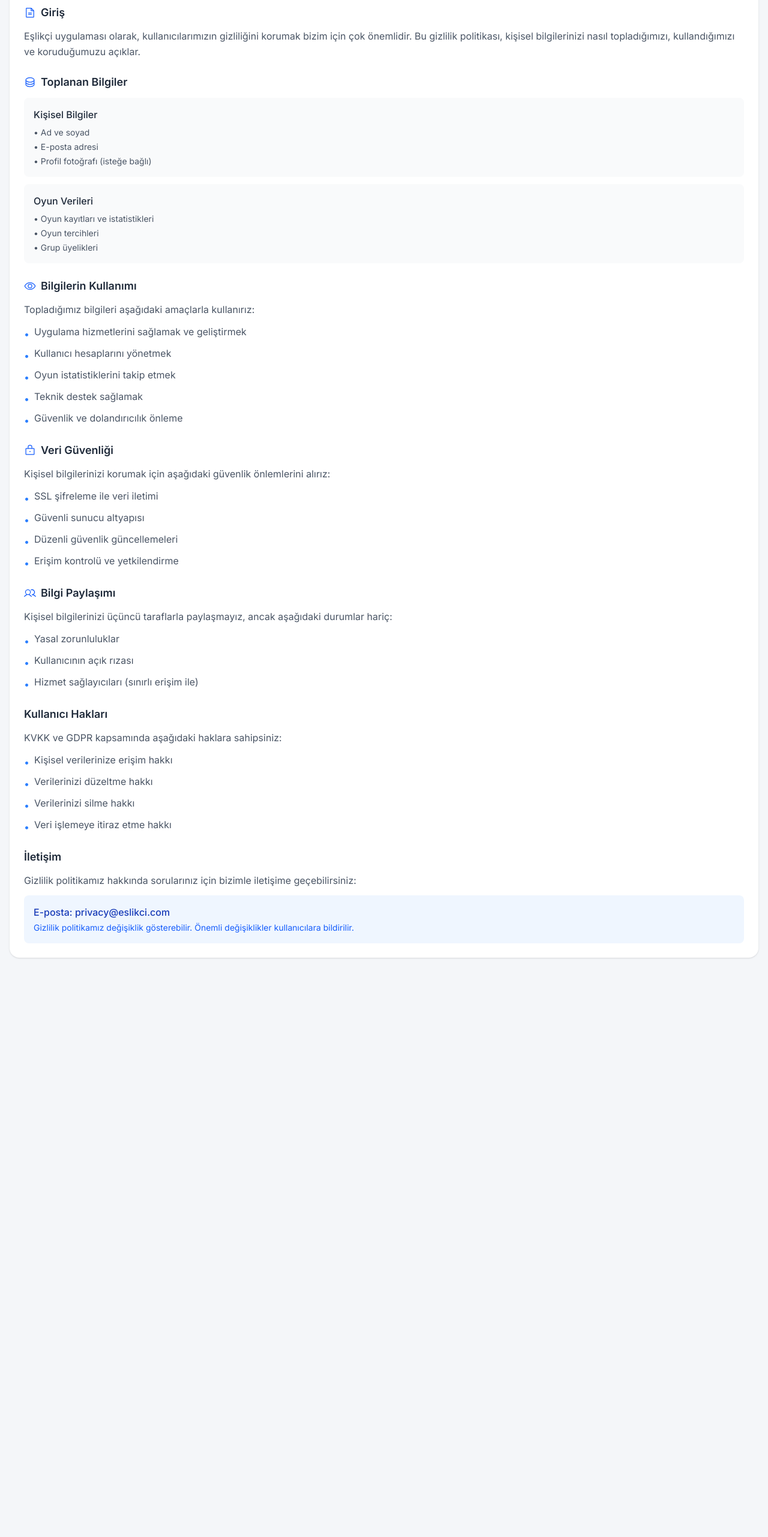
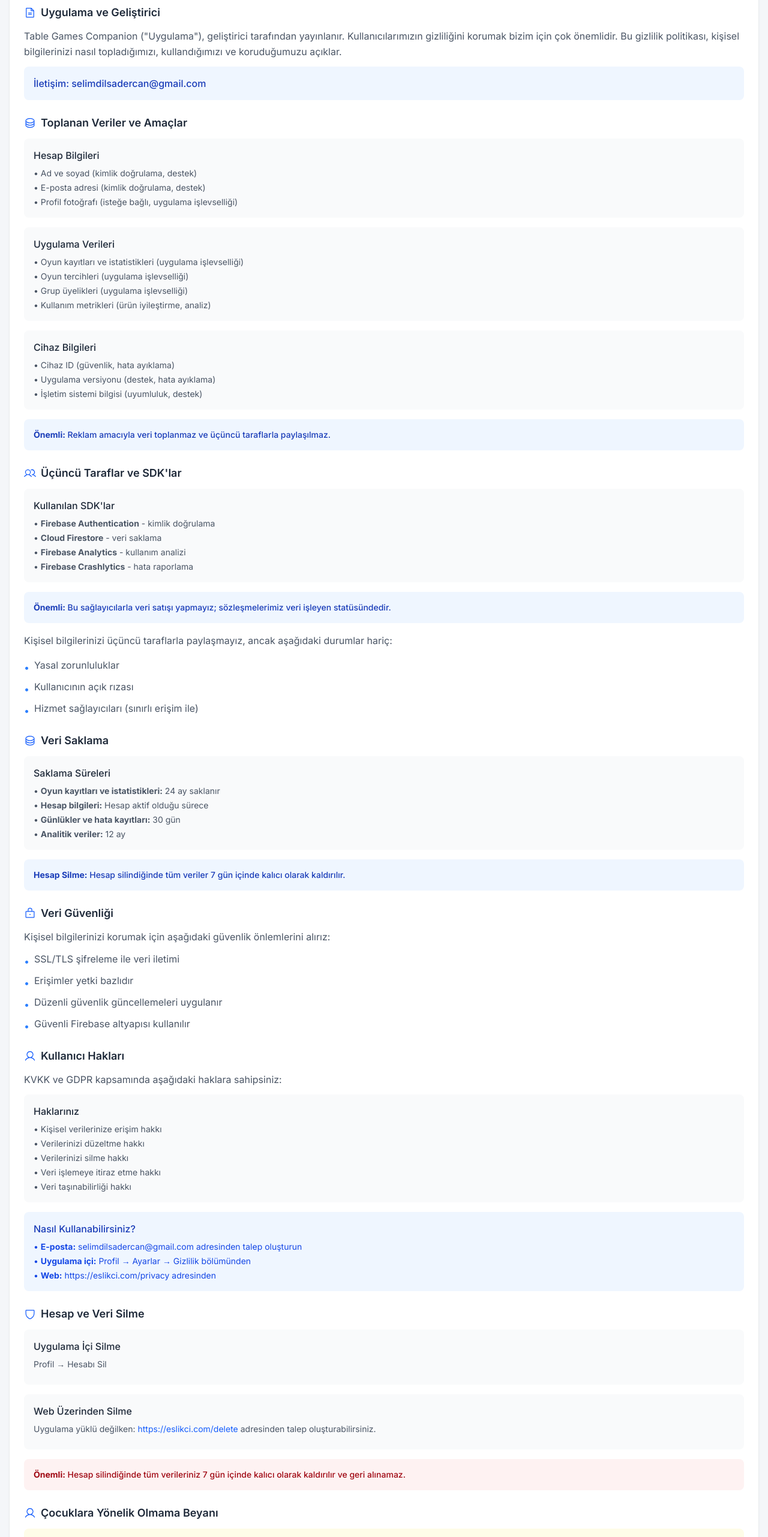
Before and after one commit to selimdilsadercan/eslikci, a Next.js app: page /privacy in a window 1280 px wide. Shown: the part 234-2797 px from the top of the page at 60% size. Before the commit the page ends 1935 px from the top, so only its background shows below. Built offline with nearby package versions, Linux system fonts and the light colour scheme; no server answers.

Commit message:
privacy update

```diff
--- a/app/privacy/page.tsx
+++ b/app/privacy/page.tsx
@@ -1,7 +1,7 @@
 'use client';
 
 import { useRouter } from 'next/navigation';
-import { ArrowLeft, Shield, Eye, Lock, Database, Users, FileText } from '@phosphor-icons/react';
+import { ArrowLeft, Shield, Eye, Lock, Database, Users, FileText, User } from '@phosphor-icons/react';
 import Header from '@/components/Header';
 
 export default function PrivacyPolicyPage() {
@@ -40,71 +40,121 @@ export default function PrivacyPolicyPage() {
             <section>
               <h2 className="text-lg font-semibold text-gray-800 mb-3 flex items-center space-x-2">
                 <FileText size={20} className="text-blue-600" />
-                <span>Giriş</span>
+                <span>Uygulama ve Geliştirici</span>
               </h2>
               <p className="text-gray-600 leading-relaxed">
-                Eşlikçi uygulaması olarak, kullanıcılarımızın gizliliğini korumak bizim için çok önemlidir.
+                Table Games Companion ("Uygulama"), geliştirici tarafından yayınlanır.
+                Kullanıcılarımızın gizliliğini korumak bizim için çok önemlidir.
                 Bu gizlilik politikası, kişisel bilgilerinizi nasıl topladığımızı, kullandığımızı ve koruduğumuzu açıklar.
               </p>
+              <div className="bg-blue-50 p-4 rounded-lg mt-3">
+                <p className="text-blue-800 font-medium">İletişim: selimdilsadercan@gmail.com</p>
+              </div>
             </section>
 
             {/* Data Collection */}
             <section>
               <h2 className="text-lg font-semibold text-gray-800 mb-3 flex items-center space-x-2">
                 <Database size={20} className="text-blue-600" />
-                <span>Toplanan Bilgiler</span>
+                <span>Toplanan Veriler ve Amaçlar</span>
               </h2>
-              <div className="space-y-3">
+              <div className="space-y-4">
                 <div className="bg-gray-50 p-4 rounded-lg">
-                  <h3 className="font-medium text-gray-800 mb-2">Kişisel Bilgiler</h3>
+                  <h3 className="font-medium text-gray-800 mb-2">Hesap Bilgileri</h3>
                   <ul className="text-gray-600 space-y-1 text-sm">
-                    <li>• Ad ve soyad</li>
-                    <li>• E-posta adresi</li>
-                    <li>• Profil fotoğrafı (isteğe bağlı)</li>
+                    <li>• Ad ve soyad (kimlik doğrulama, destek)</li>
+                    <li>• E-posta adresi (kimlik doğrulama, destek)</li>
+                    <li>• Profil fotoğrafı (isteğe bağlı, uygulama işlevselliği)</li>
                   </ul>
                 </div>
                 <div className="bg-gray-50 p-4 rounded-lg">
-                  <h3 className="font-medium text-gray-800 mb-2">Oyun Verileri</h3>
+                  <h3 className="font-medium text-gray-800 mb-2">Uygulama Verileri</h3>
                   <ul className="text-gray-600 space-y-1 text-sm">
-                    <li>• Oyun kayıtları ve istatistikleri</li>
-                    <li>• Oyun tercihleri</li>
-                    <li>• Grup üyelikleri</li>
+                    <li>• Oyun kayıtları ve istatistikleri (uygulama işlevselliği)</li>
+                    <li>• Oyun tercihleri (uygulama işlevselliği)</li>
+                    <li>• Grup üyelikleri (uygulama işlevselliği)</li>
+                    <li>• Kullanım metrikleri (ürün iyileştirme, analiz)</li>
                   </ul>
+                </div>
+                <div className="bg-gray-50 p-4 rounded-lg">
+                  <h3 className="font-medium text-gray-800 mb-2">Cihaz Bilgileri</h3>
+                  <ul className="text-gray-600 space-y-1 text-sm">
+                    <li>• Cihaz ID (güvenlik, hata ayıklama)</li>
+                    <li>• Uygulama versiyonu (destek, hata ayıklama)</li>
+                    <li>• İşletim sistemi bilgisi (uyumluluk, destek)</li>
+                  </ul>
+                </div>
+                <div className="bg-blue-50 p-4 rounded-lg">
+                  <p className="text-blue-800 font-medium text-sm">
+                    <strong>Önemli:</strong> Reklam amacıyla veri toplanmaz ve üçüncü taraflarla paylaşılmaz.
+                  </p>
                 </div>
               </div>
             </section>
 
-            {/* Data Usage */}
+            {/* Third Party Sharing */}
             <section>
               <h2 className="text-lg font-semibold text-gray-800 mb-3 flex items-center space-x-2">
-                <Eye size={20} className="text-blue-600" />
-                <span>Bilgilerin Kullanımı</span>
+                <Users size={20} className="text-blue-600" />
+                <span>Üçüncü Taraflar ve SDK'lar</span>
               </h2>
-              <p className="text-gray-600 leading-relaxed mb-3">
-                Topladığımız bilgileri aşağıdaki amaçlarla kullanırız:
+              <div className="space-y-4">
+                <div className="bg-gray-50 p-4 rounded-lg">
+                  <h3 className="font-medium text-gray-800 mb-2">Kullanılan SDK'lar</h3>
+                  <ul className="text-gray-600 space-y-1 text-sm">
+                    <li>• <strong>Firebase Authentication</strong> - kimlik doğrulama</li>
+                    <li>• <strong>Cloud Firestore</strong> - veri saklama</li>
+                    <li>• <strong>Firebase Analytics</strong> - kullanım analizi</li>
+                    <li>• <strong>Firebase Crashlytics</strong> - hata raporlama</li>
+                  </ul>
+                </div>
+                <div className="bg-blue-50 p-4 rounded-lg">
+                  <p className="text-blue-800 font-medium text-sm">
+                    <strong>Önemli:</strong> Bu sağlayıcılarla veri satışı yapmayız; sözleşmelerimiz veri işleyen statüsündedir.
+                  </p>
+                </div>
+                <p className="text-gray-600 leading-relaxed">
+                  Kişisel bilgilerinizi üçüncü taraflarla paylaşmayız, ancak aşağıdaki durumlar hariç:
                 </p>
                 <ul className="text-gray-600 space-y-2">
                   <li className="flex items-start space-x-2">
                     <span className="text-blue-500 mt-1">•</span>
-                  <span>Uygulama hizmetlerini sağlamak ve geliştirmek</span>
+                    <span>Yasal zorunluluklar</span>
                   </li>
                   <li className="flex items-start space-x-2">
                     <span className="text-blue-500 mt-1">•</span>
-                  <span>Kullanıcı hesaplarını yönetmek</span>
+                    <span>Kullanıcının açık rızası</span>
                   </li>
                   <li className="flex items-start space-x-2">
                     <span className="text-blue-500 mt-1">•</span>
-                  <span>Oyun istatistiklerini takip etmek</span>
-                </li>
-                <li className="flex items-start space-x-2">
-                  <span className="text-blue-500 mt-1">•</span>
-                  <span>Teknik destek sağlamak</span>
-                </li>
-                <li className="flex items-start space-x-2">
-                  <span className="text-blue-500 mt-1">•</span>
-                  <span>Güvenlik ve dolandırıcılık önleme</span>
+                    <span>Hizmet sağlayıcıları (sınırlı erişim ile)</span>
                   </li>
                 </ul>
+              </div>
+            </section>
+
+            {/* Data Retention */}
+            <section>
+              <h2 className="text-lg font-semibold text-gray-800 mb-3 flex items-center space-x-2">
+                <Database size={20} className="text-blue-600" />
+                <span>Veri Saklama</span>
+              </h2>
+              <div className="space-y-4">
+                <div className="bg-gray-50 p-4 rounded-lg">
+                  <h3 className="font-medium text-gray-800 mb-2">Saklama Süreleri</h3>
+                  <ul className="text-gray-600 space-y-1 text-sm">
+                    <li>• <strong>Oyun kayıtları ve istatistikleri:</strong> 24 ay saklanır</li>
+                    <li>• <strong>Hesap bilgileri:</strong> Hesap aktif olduğu sürece</li>
+                    <li>• <strong>Günlükler ve hata kayıtları:</strong> 30 gün</li>
+                    <li>• <strong>Analitik veriler:</strong> 12 ay</li>
+                  </ul>
+                </div>
+                <div className="bg-blue-50 p-4 rounded-lg">
+                  <p className="text-blue-800 font-medium text-sm">
+                    <strong>Hesap Silme:</strong> Hesap silindiğinde tüm veriler 7 gün içinde kalıcı olarak kaldırılır.
+                  </p>
+                </div>
+              </div>
             </section>
 
             {/* Data Protection */}
@@ -119,72 +169,114 @@ export default function PrivacyPolicyPage() {
               <ul className="text-gray-600 space-y-2">
                 <li className="flex items-start space-x-2">
                   <span className="text-blue-500 mt-1">•</span>
-                  <span>SSL şifreleme ile veri iletimi</span>
+                  <span>SSL/TLS şifreleme ile veri iletimi</span>
                 </li>
                 <li className="flex items-start space-x-2">
                   <span className="text-blue-500 mt-1">•</span>
-                  <span>Güvenli sunucu altyapısı</span>
+                  <span>Erişimler yetki bazlıdır</span>
                 </li>
                 <li className="flex items-start space-x-2">
                   <span className="text-blue-500 mt-1">•</span>
-                  <span>Düzenli güvenlik güncellemeleri</span>
+                  <span>Düzenli güvenlik güncellemeleri uygulanır</span>
                 </li>
                 <li className="flex items-start space-x-2">
                   <span className="text-blue-500 mt-1">•</span>
-                  <span>Erişim kontrolü ve yetkilendirme</span>
-                </li>
-              </ul>
-            </section>
-
-            {/* Data Sharing */}
-            <section>
-              <h2 className="text-lg font-semibold text-gray-800 mb-3 flex items-center space-x-2">
-                <Users size={20} className="text-blue-600" />
-                <span>Bilgi Paylaşımı</span>
-              </h2>
-              <p className="text-gray-600 leading-relaxed">
-                Kişisel bilgilerinizi üçüncü taraflarla paylaşmayız, ancak aşağıdaki durumlar hariç:
-              </p>
-              <ul className="text-gray-600 space-y-2 mt-3">
-                <li className="flex items-start space-x-2">
-                  <span className="text-blue-500 mt-1">•</span>
-                  <span>Yasal zorunluluklar</span>
-                </li>
-                <li className="flex items-start space-x-2">
-                  <span className="text-blue-500 mt-1">•</span>
-                  <span>Kullanıcının açık rızası</span>
-                </li>
-                <li className="flex items-start space-x-2">
-                  <span className="text-blue-500 mt-1">•</span>
-                  <span>Hizmet sağlayıcıları (sınırlı erişim ile)</span>
+                  <span>Güvenli Firebase altyapısı kullanılır</span>
                 </li>
               </ul>
             </section>
 
             {/* User Rights */}
             <section>
-              <h2 className="text-lg font-semibold text-gray-800 mb-3">Kullanıcı Hakları</h2>
+              <h2 className="text-lg font-semibold text-gray-800 mb-3 flex items-center space-x-2">
+                <User size={20} className="text-blue-600" />
+                <span>Kullanıcı Hakları</span>
+              </h2>
               <p className="text-gray-600 leading-relaxed mb-3">
                 KVKK ve GDPR kapsamında aşağıdaki haklara sahipsiniz:
               </p>
-              <ul className="text-gray-600 space-y-2">
-                <li className="flex items-start space-x-2">
-                  <span className="text-blue-500 mt-1">•</span>
-                  <span>Kişisel verilerinize erişim hakkı</span>
-                </li>
-                <li className="flex items-start space-x-2">
-                  <span className="text-blue-500 mt-1">•</span>
-                  <span>Verilerinizi düzeltme hakkı</span>
-                </li>
-                <li className="flex items-start space-x-2">
-                  <span className="text-blue-500 mt-1">•</span>
-                  <span>Verilerinizi silme hakkı</span>
-                </li>
-                <li className="flex items-start space-x-2">
-                  <span className="text-blue-500 mt-1">•</span>
-                  <span>Veri işlemeye itiraz etme hakkı</span>
-                </li>
+              <div className="space-y-4">
+                <div className="bg-gray-50 p-4 rounded-lg">
+                  <h3 className="font-medium text-gray-800 mb-2">Haklarınız</h3>
+                  <ul className="text-gray-600 space-y-1 text-sm">
+                    <li>• Kişisel verilerinize erişim hakkı</li>
+                    <li>• Verilerinizi düzeltme hakkı</li>
+                    <li>• Verilerinizi silme hakkı</li>
+                    <li>• Veri işlemeye itiraz etme hakkı</li>
+                    <li>• Veri taşınabilirliği hakkı</li>
                   </ul>
+                </div>
+                <div className="bg-blue-50 p-4 rounded-lg">
+                  <h3 className="font-medium text-blue-800 mb-2">Nasıl Kullanabilirsiniz?</h3>
+                  <ul className="text-blue-700 space-y-1 text-sm">
+                    <li>• <strong>E-posta:</strong> selimdilsadercan@gmail.com adresinden talep oluşturun</li>
+                    <li>• <strong>Uygulama içi:</strong> Profil → Ayarlar → Gizlilik bölümünden</li>
+                    <li>• <strong>Web:</strong> https://eslikci.com/privacy adresinden</li>
+                  </ul>
+                </div>
+              </div>
+            </section>
+
+            {/* Account Deletion */}
+            <section>
+              <h2 className="text-lg font-semibold text-gray-800 mb-3 flex items-center space-x-2">
+                <Shield size={20} className="text-blue-600" />
+                <span>Hesap ve Veri Silme</span>
+              </h2>
+              <div className="space-y-4">
+                <div className="bg-gray-50 p-4 rounded-lg">
+                  <h3 className="font-medium text-gray-800 mb-2">Uygulama İçi Silme</h3>
+                  <p className="text-gray-600 text-sm mb-2">Profil → Hesabı Sil</p>
+                </div>
+                <div className="bg-gray-50 p-4 rounded-lg">
+                  <h3 className="font-medium text-gray-800 mb-2">Web Üzerinden Silme</h3>
+                  <p className="text-gray-600 text-sm mb-2">
+                    Uygulama yüklü değilken: <a href="https://eslikci.com/delete" className="text-blue-600 hover:underline">https://eslikci.com/delete</a> adresinden talep oluşturabilirsiniz.
+                  </p>
+                </div>
+                <div className="bg-red-50 p-4 rounded-lg">
+                  <p className="text-red-800 font-medium text-sm">
+                    <strong>Önemli:</strong> Hesap silindiğinde tüm verileriniz 7 gün içinde kalıcı olarak kaldırılır ve geri alınamaz.
+                  </p>
+                </div>
+              </div>
+            </section>
+
+            {/* Children Policy */}
+            <section>
+              <h2 className="text-lg font-semibold text-gray-800 mb-3 flex items-center space-x-2">
+                <User size={20} className="text-blue-600" />
+                <span>Çocuklara Yönelik Olmama Beyanı</span>
+              </h2>
+              <div className="bg-yellow-50 p-4 rounded-lg">
+                <p className="text-yellow-800 font-medium text-sm">
+                  <strong>Önemli:</strong> Uygulama 13 yaş altını hedeflemez ve Google Play Families programına dahil değildir.
+                  13 yaş altındaki çocuklardan bilerek veri toplamayız.
+                </p>
+              </div>
+            </section>
+
+            {/* Ads and Permissions */}
+            <section>
+              <h2 className="text-lg font-semibold text-gray-800 mb-3 flex items-center space-x-2">
+                <Eye size={20} className="text-blue-600" />
+                <span>Reklamlar ve İzinler</span>
+              </h2>
+              <div className="space-y-4">
+                <div className="bg-gray-50 p-4 rounded-lg">
+                  <h3 className="font-medium text-gray-800 mb-2">Reklamlar</h3>
+                  <p className="text-gray-600 text-sm">
+                    Uygulamamızda reklam gösterilmez ve reklam amacıyla veri toplanmaz.
+                  </p>
+                </div>
+                <div className="bg-gray-50 p-4 rounded-lg">
+                  <h3 className="font-medium text-gray-800 mb-2">Kullanılan İzinler</h3>
+                  <ul className="text-gray-600 space-y-1 text-sm">
+                    <li>• <strong>İnternet:</strong> Uygulama işlevselliği için gerekli</li>
+                    <li>• <strong>Depolama:</strong> Oyun verilerini kaydetmek için</li>
+                  </ul>
+                </div>
+              </div>
             </section>
 
             {/* Contact */}
@@ -194,9 +286,9 @@ export default function PrivacyPolicyPage() {
                 Gizlilik politikamız hakkında sorularınız için bizimle iletişime geçebilirsiniz:
               </p>
               <div className="bg-blue-50 p-4 rounded-lg mt-3">
-                <p className="text-blue-800 font-medium">E-posta: privacy@eslikci.com</p>
+                <p className="text-blue-800 font-medium">E-posta: selimdilsadercan@gmail.com</p>
                 <p className="text-blue-600 text-sm mt-1">
-                  Gizlilik politikamız değişiklik gösterebilir. Önemli değişiklikler kullanıcılara bildirilir.
+                  Gizlilik politikamız değişiklik gösterebilir. Önemli değişiklikler uygulama içi bildirimle duyurulur.
                 </p>
               </div>
             </section>
```
Lines whose indentation alone changed are shown as unchanged.
